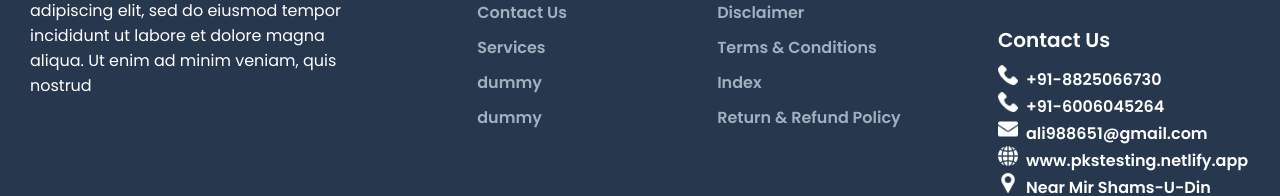
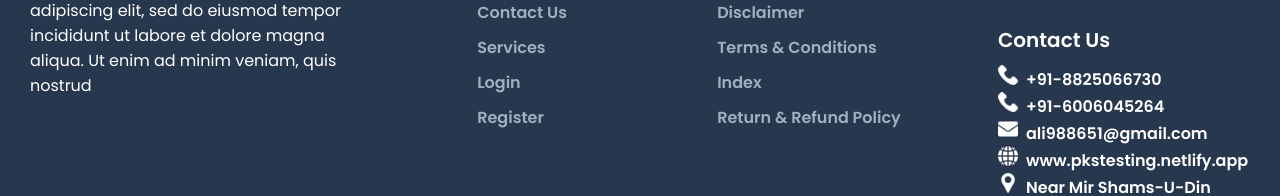
Before and after one commit to Abrarhussaindar/pks_frontend, a React (Create React App) app: page / in a window 1280 px wide. Shown: the part 1785-1981 px from the top of the page. Built offline with nearby package versions, Linux system fonts and the light colour scheme.

Commit message:
few footer changes

```diff
--- a/src/components/footer/Footer.jsx
+++ b/src/components/footer/Footer.jsx
@@ -25,12 +25,12 @@ export default function Footer() {
                         <li>Services</li>
 
                         </Link>
-                        <Link to=".">
-                        <li>dummy</li>
+                        <Link to="/login">
+                        <li>Login</li>
 
                         </Link>
-                        <Link to=".">
-                        <li>dummy</li>
+                        <Link to="/register">
+                        <li>Register</li>
 
                         </Link>
                     </ul>
```
